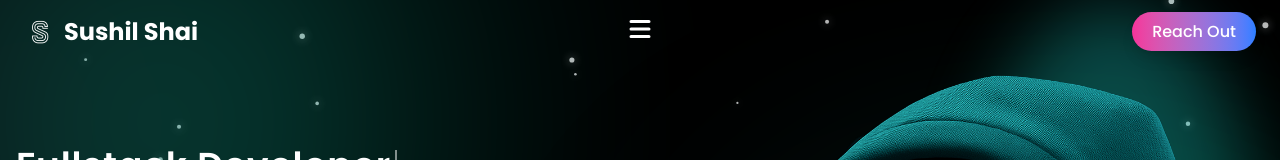
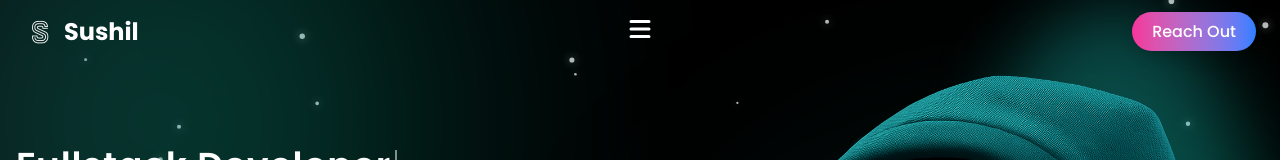
Before and after one commit to SushilShai/Sushil-s-Portfolio, a React (Vite) app in the folder sushil-portfolio/: page / in a window 1280 px wide. Shown: the top 160 px of the page. Built offline with nearby package versions, Linux system fonts and the light colour scheme.

Commit message:
creating home page

```diff
--- a/sushil-portfolio/src/components/Navbar.jsx
+++ b/sushil-portfolio/src/components/Navbar.jsx
@@ -72,7 +72,7 @@ export default function Navbar() {
         <div className="flex items-center space-x-2">
           <img src={Logo} alt="Logo" className="w-8 h-8" />
           <div className="text-2xl font-bold text-white hidden sm:block">
-            Sushil Shai
+            Sushil
           </div>
         </div>
 
```
